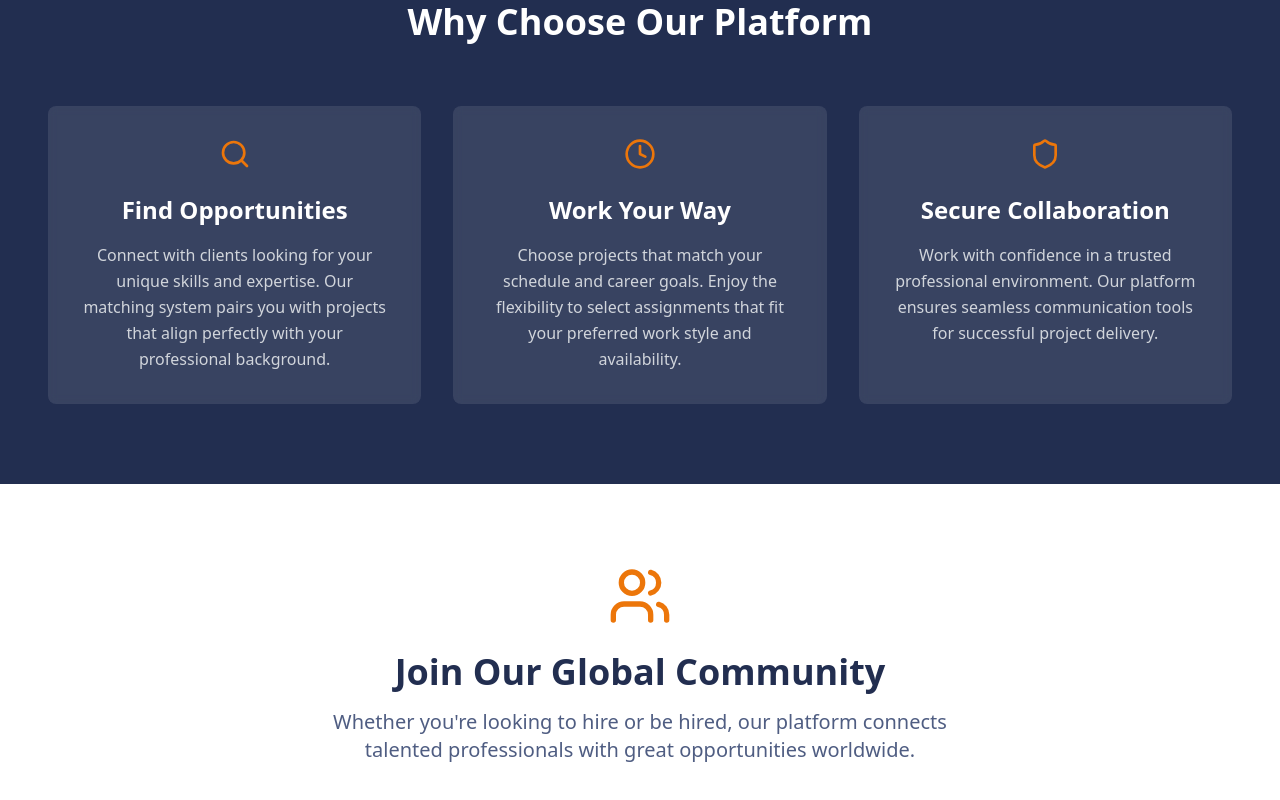
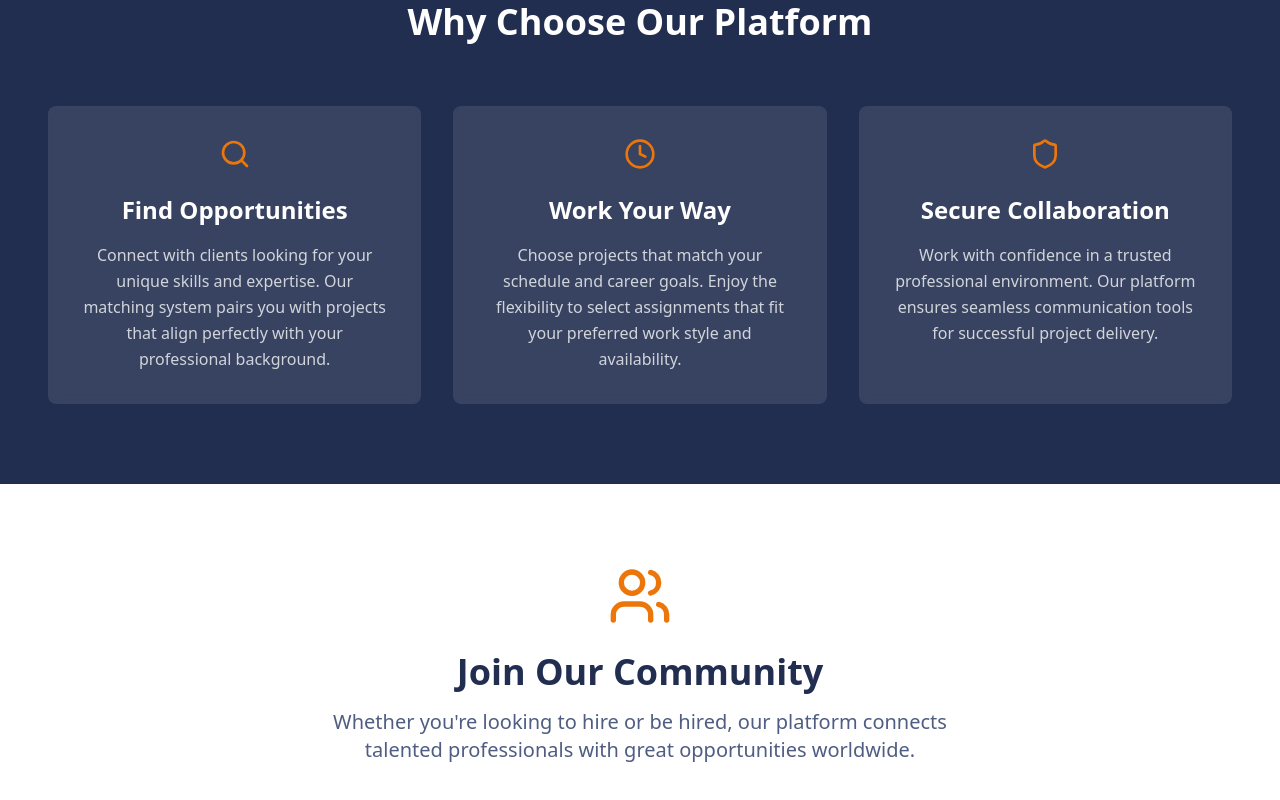
Before and after one commit to Ayman-Hesham/freelance-marketplace, a React (Vite) app in the folder frontend/: page / in a window 1280 px wide. Shown: the part 878-1678 px from the top of the page. Built offline with nearby package versions, Linux system fonts and the light colour scheme.

Commit message:
Update LandingPage.tsx

```diff
--- a/frontend/src/pages/common/LandingPage.tsx
+++ b/frontend/src/pages/common/LandingPage.tsx
@@ -80,7 +80,7 @@ export const LandingPage = () => {
           <div className="flex flex-col items-center text-center">
             <Users className="w-16 h-16 text-secondary-500 mb-6" />
             <h2 className="text-3xl lg:text-4xl font-bold text-primary-500 mb-4">
-              Join Our Global Community
+              Join Our Community
             </h2>
             <p className="text-xl text-primary-400 max-w-2xl">
               Whether you're looking to hire or be hired, our platform connects talented professionals with great opportunities worldwide.
```
